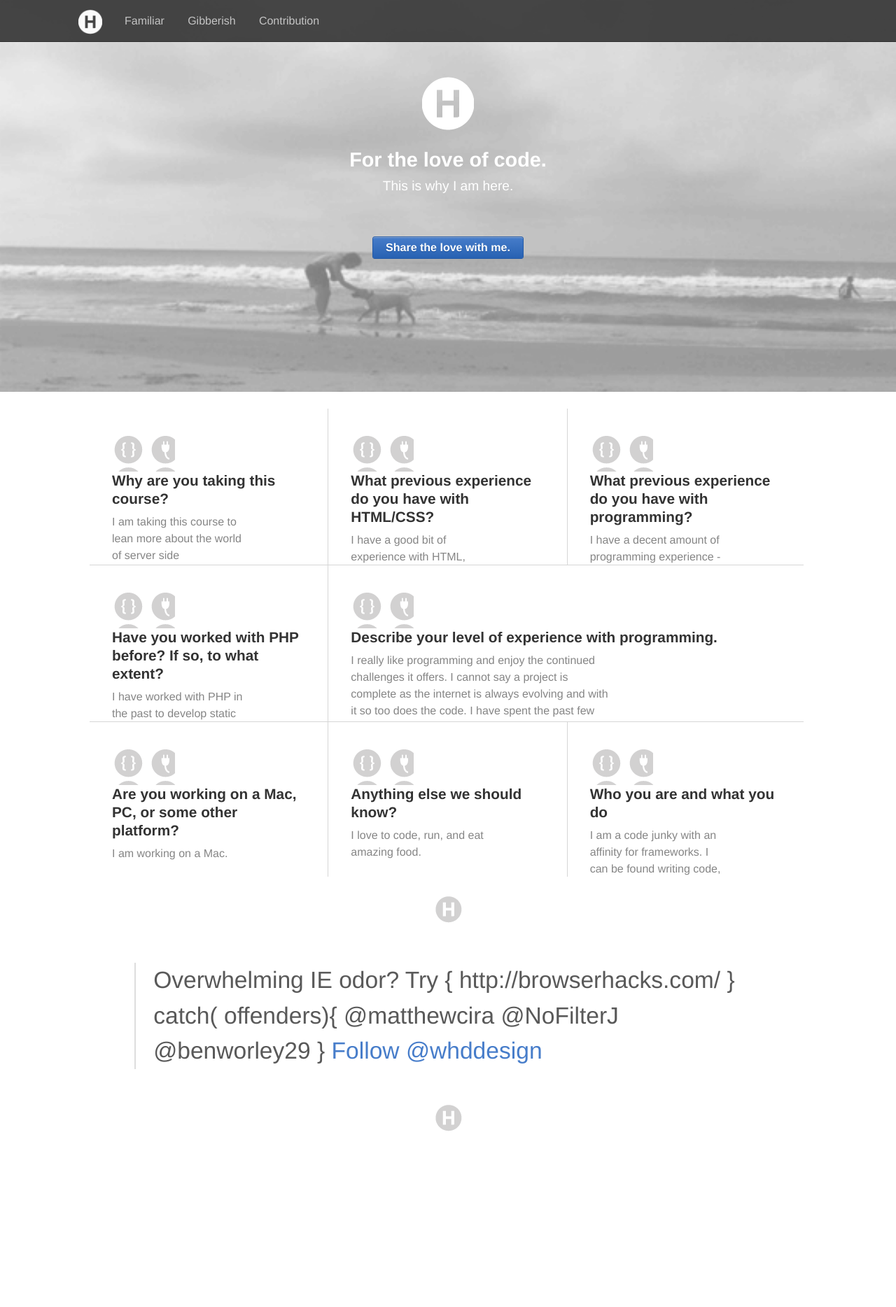
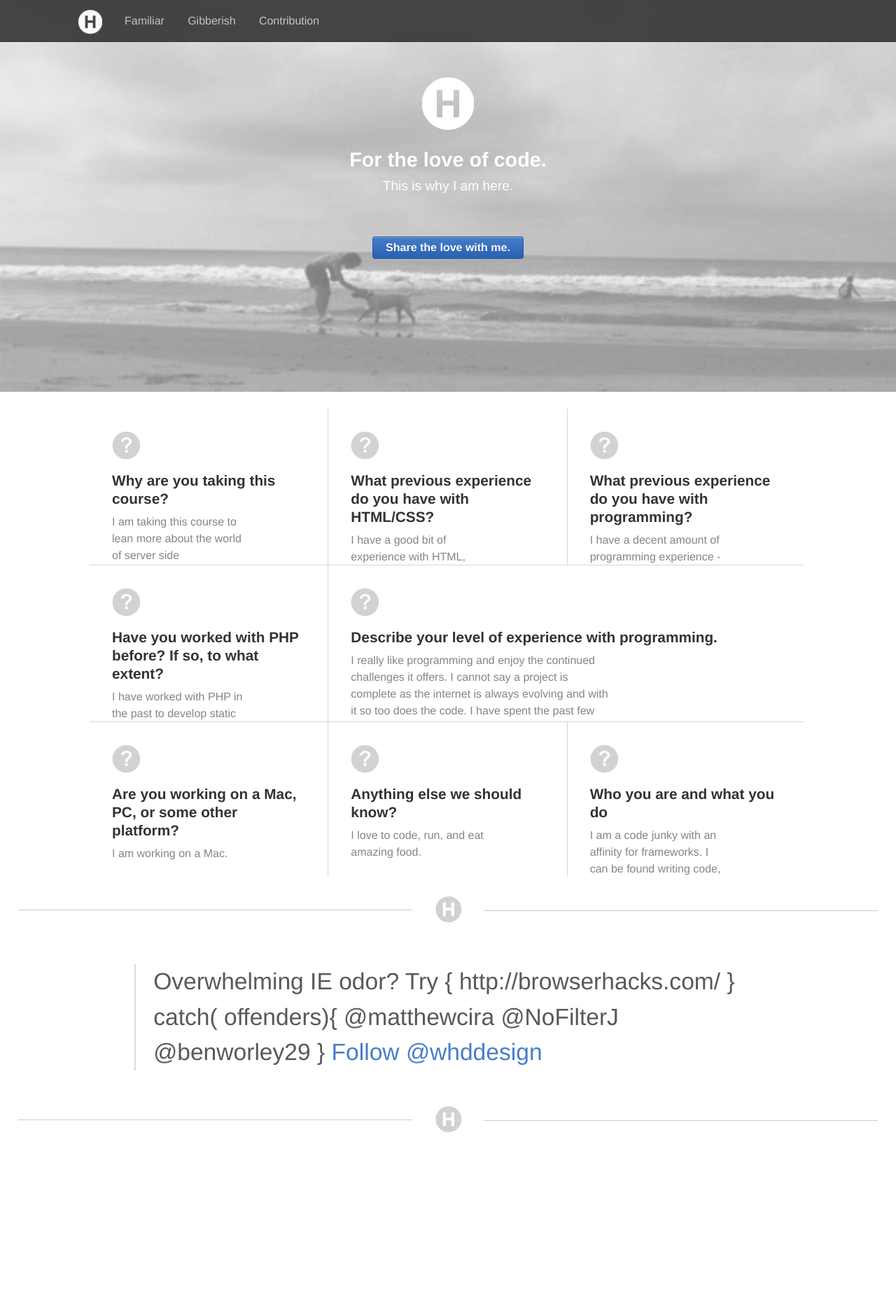
Before and after one commit to harrisonde/harrisondestefano, a PHP site: page / in a window 1280 px wide. Shown: the top 1868 px of the page at 70% size. Run offline with PHP 8.4, Linux system fonts and the light colour scheme.

Commit message:
w3c validator fixes

```diff
--- a/css/styles.css
+++ b/css/styles.css
@@ -389,7 +389,7 @@ cite {
     content: '\2014 \00A0'; }
 
 .icon-git {
-  background-position: -149 -6;
+  background-position: -149px -6px;
   background-repeat: no-repeat;
   background-image: url(../images/icon/symbols-sprite.png);
   height: 42px;
@@ -397,7 +397,7 @@ cite {
   width: 64px; }
 
 .icon-question {
-  background-position: -162px -51;
+  background-position: -162px -51px;
   background-repeat: no-repeat;
   background-image: url(../images/icon/symbols-sprite.png);
   height: 58px;
@@ -515,10 +515,10 @@ cite {
     background-color: #ccc;
     content: " ";
     width: 44%;
-    height: 1;
+    height: 1px;
     margin: auto;
     position: relative;
-    top: -19px;
+    top: -26px;
     z-index: 0;
     display: block;
     left: -26%; }
--- a/sass/_icon.scss
+++ b/sass/_icon.scss
@@ -1,5 +1,5 @@
 .icon-git{
-	background-position: -149 -6;
+	background-position: -149px -6px;
 	background-repeat: no-repeat;
 	background-image: url(../images/icon/symbols-sprite.png);
 	height: 42px;
@@ -7,7 +7,7 @@
 	width: 64px;
 }
 .icon-question{
-	background-position: -162px -51;
+	background-position: -162px -51px;
 	background-repeat: no-repeat;
 	background-image: url(../images/icon/symbols-sprite.png);
 	height: 58px;
--- a/sass/_seperator.scss
+++ b/sass/_seperator.scss
@@ -13,10 +13,10 @@
 		background-color: #ccc;
 		content: " ";
 		width: 44%;
-		height: 1;
+		height: 1px;
 		margin: auto;
 		position: relative;
-		top: -19px;
+		top: -26px;
 		z-index: 0;
 		display: block;
 		left: -26%;
```
